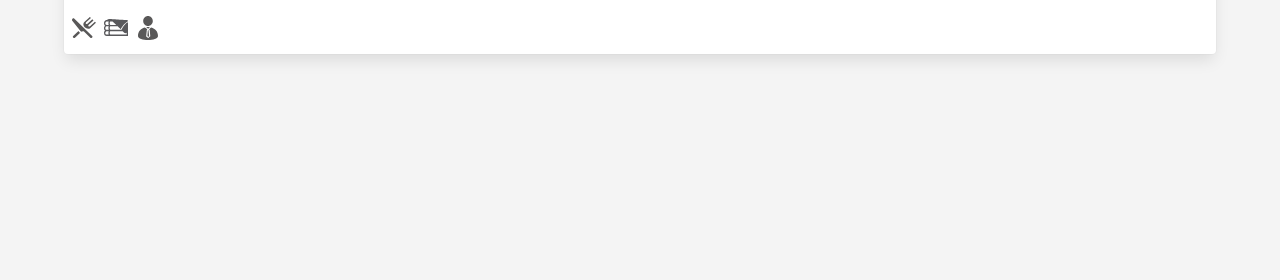
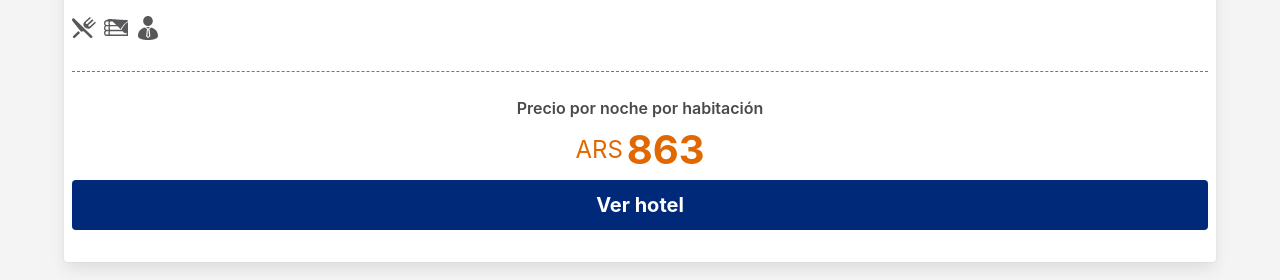
Before and after one commit to dpardox/almundo, an Angular app: page / in a window 1280 px wide. Shown: the part 1048-1328 px from the top of the page. Before the commit the page ends 1150 px from the top, so only its background shows below. Built offline with nearby package versions, Linux system fonts and the light colour scheme.

Commit message:
Maqueta tarjeta

```diff
--- a/src/app/card/card.component.html
+++ b/src/app/card/card.component.html
@@ -31,6 +31,17 @@
           <img class="image-fit-contain" src="../../assets/amenities/business-center.svg">
         </span>
       </div>
+
+      <hr class="separator separator--dashed">
+
+      <p class="has-text-centered has-text-weight-semibold is-marginless">Precio por noche por habitación</p>
+
+      <div class="has-text-centered has-text-orange is-flex flex--align-center flex--justify-center">
+        <span class="is-size-4 pt-1 mr-4">ARS</span>
+        <span class="is-size-2 has-text-weight-bold">863</span>
+      </div>
+
+      <a class="button is-primary has-text-weight-bold mb-24 is-medium is-block">Ver hotel</a>
     </div>
   </div>
 </div>
--- a/src/styles.scss
+++ b/src/styles.scss
@@ -8,3 +8,5 @@
 @import './theme/helpers/padding';
 @import './theme/helpers/margin';
 @import './theme/elements/image';
+@import './theme/elements/separator';
+@import './theme/modifiers/flex';
--- /dev/null
+++ b/src/theme/elements/separator.scss
@@ -0,0 +1,7 @@
+.separator {
+  background-color: transparent;
+
+  &--dashed {
+    border-bottom: 1px dashed $grey-darker;
+  }
+}
--- a/src/theme/helpers/margin.scss
+++ b/src/theme/helpers/margin.scss
@@ -1,5 +1,6 @@
 $margin-sizes: (
   0,
+  4,
   8,
   16,
   24,
--- a/src/theme/helpers/padding.scss
+++ b/src/theme/helpers/padding.scss
@@ -1,5 +1,6 @@
 $padding-sizes: (
   0,
+  1,
   8,
   16,
   24,
--- /dev/null
+++ b/src/theme/modifiers/flex.scss
@@ -0,0 +1,9 @@
+.flex {
+  &--align-center {
+    align-items: center;
+  }
+
+  &--justify-center {
+    justify-content: center;
+  }
+}
--- a/src/theme/utilities/variables.scss
+++ b/src/theme/utilities/variables.scss
@@ -1,4 +1,17 @@
 $blue: #002979;
 $yellow: #ffbb00;
+$grey-darker: #777777;
 $primary: $blue;
 $body-background-color: #f4f4f4;
+
+@import 'node_modules/bulma/sass/utilities/initial-variables';
+@import 'node_modules/bulma/sass/utilities/functions';
+
+$orange: #e16800;
+$orange-invert: findColorInvert($orange);
+
+@import 'node_modules/bulma/sass/utilities/derived-variables';
+
+$addColors: ('orange':($orange, $orange-invert));
+
+$colors: map-merge($colors, $addColors);
```
